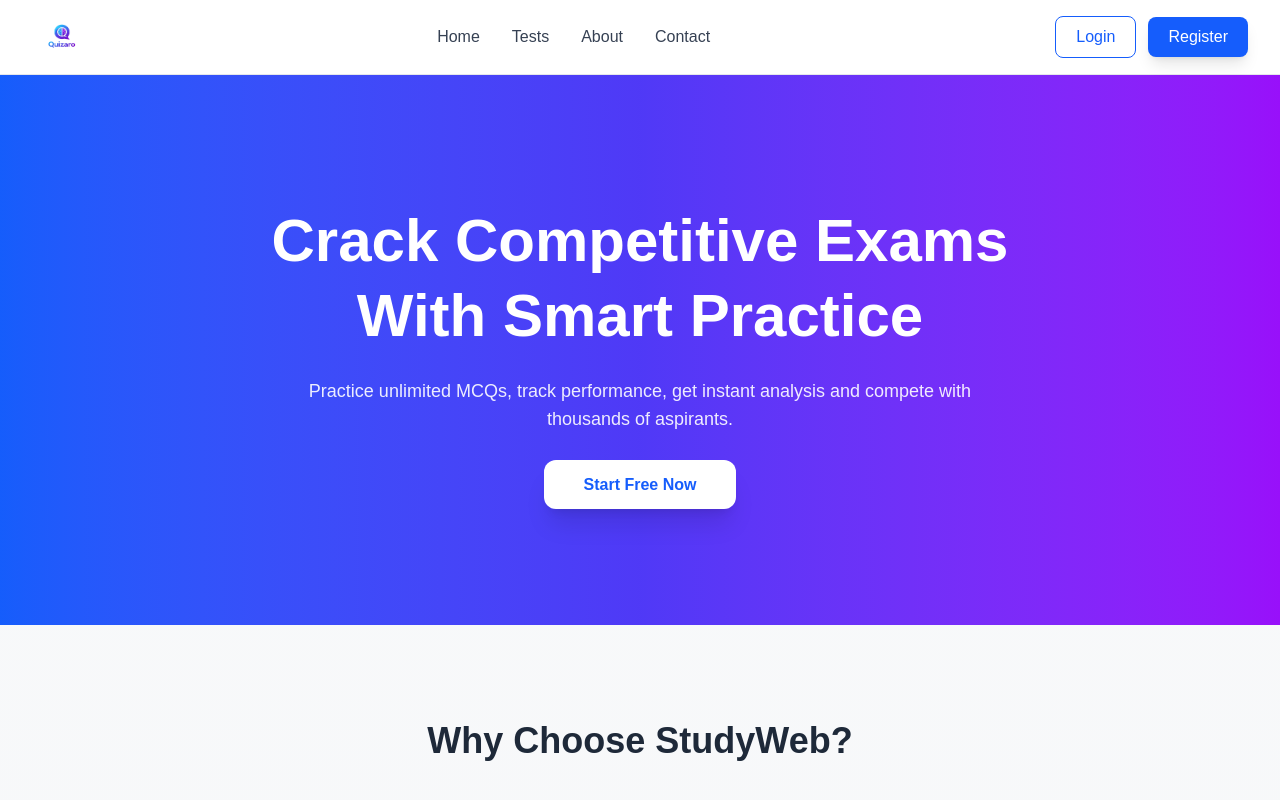
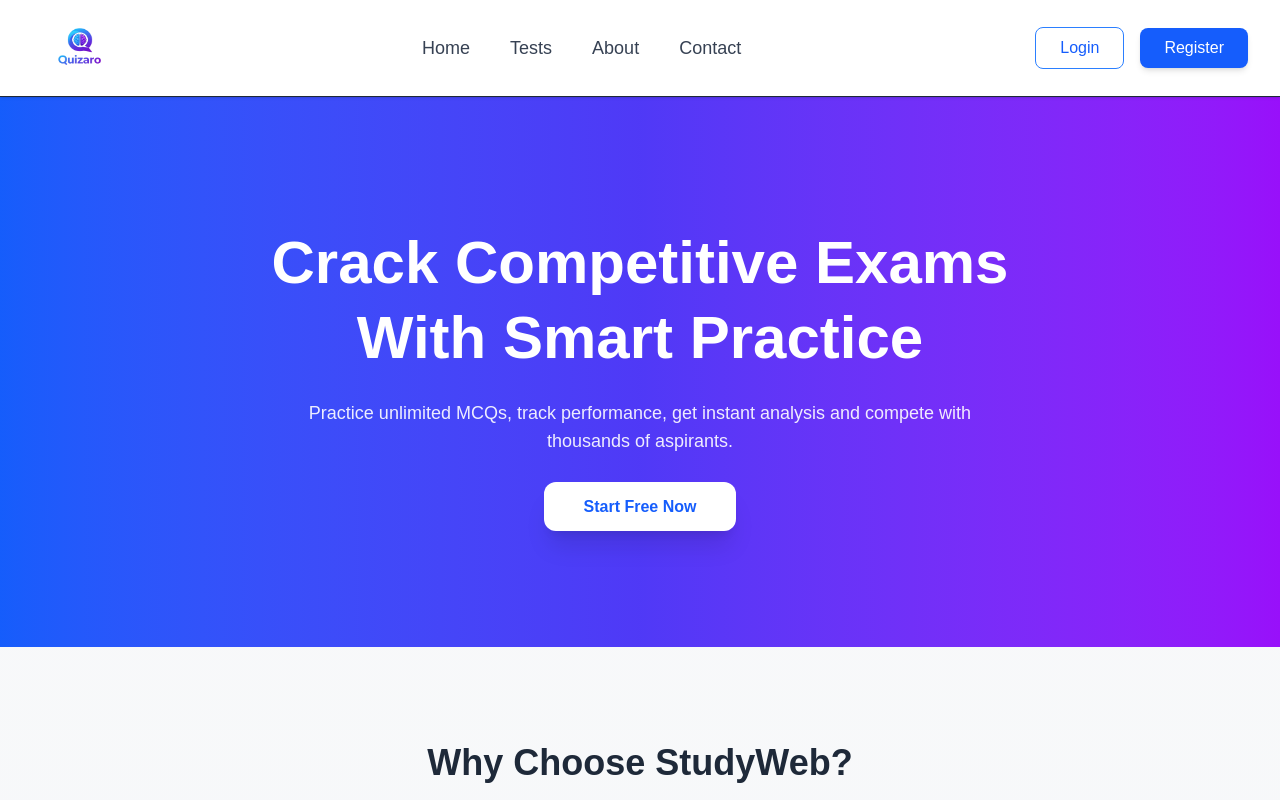
Before and after one commit to sravanibonu/study-website-frontend, a Next.js app: page / in a window 1280 px wide. Shown: the top 800 px of the page. Built offline with nearby package versions, Linux system fonts and the light colour scheme.

Commit message:
Add files via upload

```diff
--- a/components/Navbar.tsx
+++ b/components/Navbar.tsx
@@ -1,108 +1,236 @@
+// "use client";
+
+// import { useState } from "react";
+// import Link from "next/link";
+// import Image from "next/image";
+// import { Menu, X } from "lucide-react";
+
+// export default function Navbar() {
+//   const [open, setOpen] = useState(false);
+
+//   return (
+//     <nav className="sticky top-0 z-50 backdrop-blur-lg bg-white/100 border-b border-gray-200">
+
+//       <div className="max-w-7xl mx-auto px-8 py-4 flex items-center justify-between">
+
+//         {/* Logo */}
+//         <Image
+//           src="/logo.png"
+//           alt="Quizaro Logo"
+//           width={150}
+//           height={50}
+//           className="h-10 w-auto"
+//         />
+
+//         {/* Desktop Links */}
+//         <div className="hidden md:flex items-center space-x-8 font-medium text-gray-700">
+//           <Link href="/" className="hover:text-blue-600 transition">
+//             Home
+//           </Link>
+
+//           <Link href="/tests" className="hover:text-blue-600 transition">
+//             Tests
+//           </Link>
+
+//           <Link href="/about" className="hover:text-blue-600 transition">
+//             About
+//           </Link>
+
+//           <Link href="/contact" className="hover:text-blue-600 transition">
+//             Contact
+//           </Link>
+//         </div>
+
+//         {/* Buttons */}
+//         <div className="hidden md:flex items-center space-x-3">
+
+//           <Link
+//             href="/login"
+//             className="px-5 py-2 rounded-lg border border-blue-600 text-blue-600 hover:bg-blue-600 hover:text-white transition duration-300"
+//           >
+//             Login
+//           </Link>
+
+//           <Link
+//             href="/register"
+//             className="px-5 py-2 rounded-lg bg-blue-600 text-white hover:bg-blue-700 shadow-lg hover:shadow-blue-300 transition duration-300"
+//           >
+//             Register
+//           </Link>
+
+//         </div>
+
+//         {/* Mobile Menu Button */}
+//         <button
+//           onClick={() => setOpen(!open)}
+//           className="md:hidden text-gray-700"
+//         >
+//           {open ? <X size={28} /> : <Menu size={28} />}
+//         </button>
+//       </div>
+
+//       {/* Mobile Menu */}
+//       {open && (
+//         <div className="md:hidden bg-white border-t border-gray-200 px-8 pb-6 space-y-4 font-medium">
+
+//           <Link href="/" className="block hover:text-blue-600">
+//             Home
+//           </Link>
+
+//           <Link href="/tests" className="block hover:text-blue-600">
+//             Tests
+//           </Link>
+
+//           <Link href="/about" className="block hover:text-blue-600">
+//             About
+//           </Link>
+
+//           <Link href="/contact" className="block hover:text-blue-600">
+//             Contact
+//           </Link>
+
+//           <div className="flex gap-3 pt-4">
+//             <Link
+//               href="/login"
+//               className="w-full text-center px-4 py-2 rounded-lg border border-blue-600 text-blue-600"
+//             >
+//               Login
+//             </Link>
+
+//             <Link
+//               href="/register"
+//               className="w-full text-center px-4 py-2 rounded-lg bg-blue-600 text-white"
+//             >
+//               Register
+//             </Link>
+//           </div>
+
+//         </div>
+//       )}
+//     </nav>
+//   );
+// }
+
+
 "use client";
 
 import { useState } from "react";
 import Link from "next/link";
 import Image from "next/image";
 import { Menu, X } from "lucide-react";
+import { JSX } from "react/jsx-dev-runtime";
 
-export default function Navbar() {
-  const [open, setOpen] = useState(false);
+export default function Navbar(): JSX.Element {
+  const [open, setOpen] = useState<boolean>(false);
 
   return (
-    <nav className="sticky top-0 z-50 backdrop-blur-lg bg-white/100 border-b border-gray-200">
+    <nav className="sticky top-0 z-50 w-full bg-white border-b shadow-sm">
 
-      <div className="max-w-7xl mx-auto px-8 py-4 flex items-center justify-between">
+      <div className="max-w-7xl mx-auto px-8 h-24 flex items-center justify-between">
 
         {/* Logo */}
-        <Image
-          src="/logo.png"
-          alt="Quizaro Logo"
-          width={150}
-          height={50}
-          className="h-10 w-auto"
-        />
+        <Link href="/" className="flex items-center">
+          <Image
+            src="/logo.png"
+            alt="Quizaro Logo"
+            width={200}
+            height={80}
+            priority
+            className="h-16 w-auto"
+          />
+        </Link>
 
-        {/* Desktop Links */}
-        <div className="hidden md:flex items-center space-x-8 font-medium text-gray-700">
-          <Link href="/" className="hover:text-blue-600 transition">
+        {/* Center Navigation */}
+        <div className="hidden md:flex items-center gap-10 text-gray-700 font-medium text-lg">
+
+          <Link
+            href="/"
+            className="hover:text-blue-600 transition"
+          >
             Home
           </Link>
 
-          <Link href="/tests" className="hover:text-blue-600 transition">
+          <Link
+            href="/tests"
+            className="hover:text-blue-600 transition"
+          >
             Tests
           </Link>
 
-          <Link href="/about" className="hover:text-blue-600 transition">
+          <Link
+            href="/about"
+            className="hover:text-blue-600 transition"
+          >
             About
           </Link>
 
-          <Link href="/contact" className="hover:text-blue-600 transition">
+          <Link
+            href="/contact"
+            className="hover:text-blue-600 transition"
+          >
             Contact
           </Link>
+
         </div>
 
-        {/* Buttons */}
-        <div className="hidden md:flex items-center space-x-3">
+        {/* Right Buttons */}
+        <div className="hidden md:flex items-center gap-4">
 
           <Link
             href="/login"
-            className="px-5 py-2 rounded-lg border border-blue-600 text-blue-600 hover:bg-blue-600 hover:text-white transition duration-300"
+            className="px-6 py-2 rounded-lg border border-blue-500 text-blue-600 hover:bg-blue-600 hover:text-white transition"
           >
             Login
           </Link>
 
           <Link
             href="/register"
-            className="px-5 py-2 rounded-lg bg-blue-600 text-white hover:bg-blue-700 shadow-lg hover:shadow-blue-300 transition duration-300"
+            className="px-6 py-2 rounded-lg bg-blue-600 text-white hover:bg-blue-700 shadow-md transition"
           >
             Register
           </Link>
 
         </div>
 
-        {/* Mobile Menu Button */}
+        {/* Mobile Button */}
         <button
           onClick={() => setOpen(!open)}
           className="md:hidden text-gray-700"
         >
           {open ? <X size={28} /> : <Menu size={28} />}
         </button>
+
       </div>
 
       {/* Mobile Menu */}
       {open && (
-        <div className="md:hidden bg-white border-t border-gray-200 px-8 pb-6 space-y-4 font-medium">
+        <div className="md:hidden bg-white border-t px-8 pb-6">
 
-          <Link href="/" className="block hover:text-blue-600">
-            Home
-          </Link>
+          <div className="flex flex-col gap-4 pt-4 text-gray-700 font-medium">
 
-          <Link href="/tests" className="block hover:text-blue-600">
-            Tests
-          </Link>
+            <Link href="/">Home</Link>
+            <Link href="/tests">Tests</Link>
+            <Link href="/about">About</Link>
+            <Link href="/contact">Contact</Link>
 
-          <Link href="/about" className="block hover:text-blue-600">
-            About
-          </Link>
+          </div>
 
-          <Link href="/contact" className="block hover:text-blue-600">
-            Contact
-          </Link>
+          <div className="flex gap-3 pt-5">
 
-          <div className="flex gap-3 pt-4">
             <Link
               href="/login"
-              className="w-full text-center px-4 py-2 rounded-lg border border-blue-600 text-blue-600"
+              className="w-full text-center px-4 py-2 border border-blue-500 text-blue-600 rounded-lg"
             >
               Login
             </Link>
 
             <Link
               href="/register"
-              className="w-full text-center px-4 py-2 rounded-lg bg-blue-600 text-white"
+              className="w-full text-center px-4 py-2 bg-blue-600 text-white rounded-lg"
             >
               Register
             </Link>
+
           </div>
 
         </div>
```
